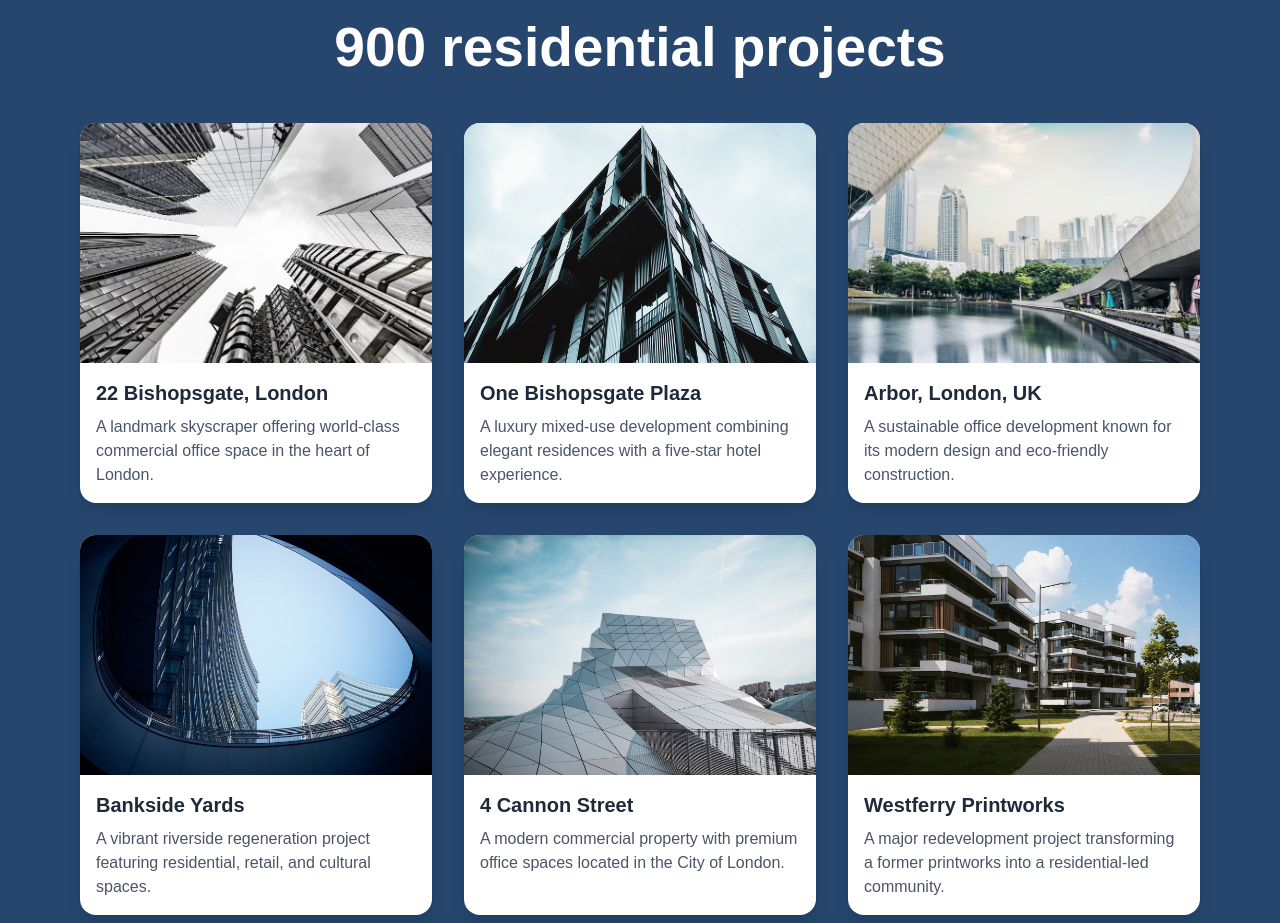
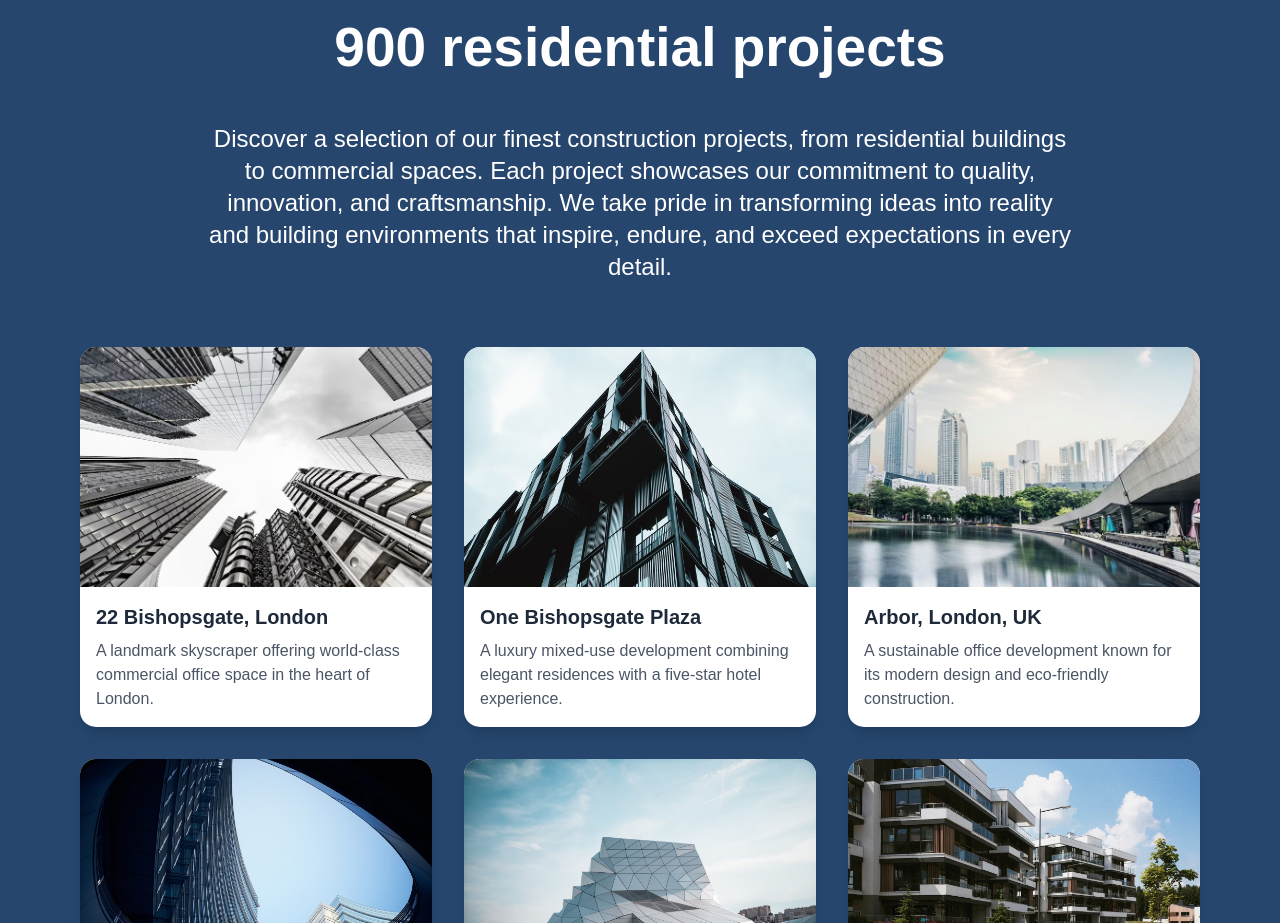
Before and after one commit to karart1981/construction-company-next, a Next.js app: page / in a window 1280 px wide. Shown: the part 800-1723 px from the top of the page. Built offline with nearby package versions, Linux system fonts and the light colour scheme; data requests are answered from the project's data file.

Commit message:
I add content in projects section

```diff
--- a/src/components/aboutProjects/AboutProjects.tsx
+++ b/src/components/aboutProjects/AboutProjects.tsx
@@ -26,7 +26,9 @@ const Projects = () => {
       <h2 className="text-[55px] font-bold mb-12 text-center text-white leading-[100%]">
         900 residential projects
       </h2>
-      <p></p>
+      <p className="text-base sm:text-lg md:text-xl lg:text-2xl font-medium text-white mt-6 px-4 sm:px-8 md:px-16 lg:px-20 xl:px-32 text-center pb-10 md:pb-12 lg:pb-16 max-w-7xl mx-auto">
+          Discover a selection of our finest construction projects, from residential buildings to commercial spaces. Each project showcases our commitment to quality, innovation, and craftsmanship. We take pride in transforming ideas into reality and building environments that inspire, endure, and exceed expectations in every detail.
+      </p>
       <div className="grid grid-cols-1 sm:grid-cols-2 lg:grid-cols-3 gap-8">
         {projects.map((project) => (
           <div
```
